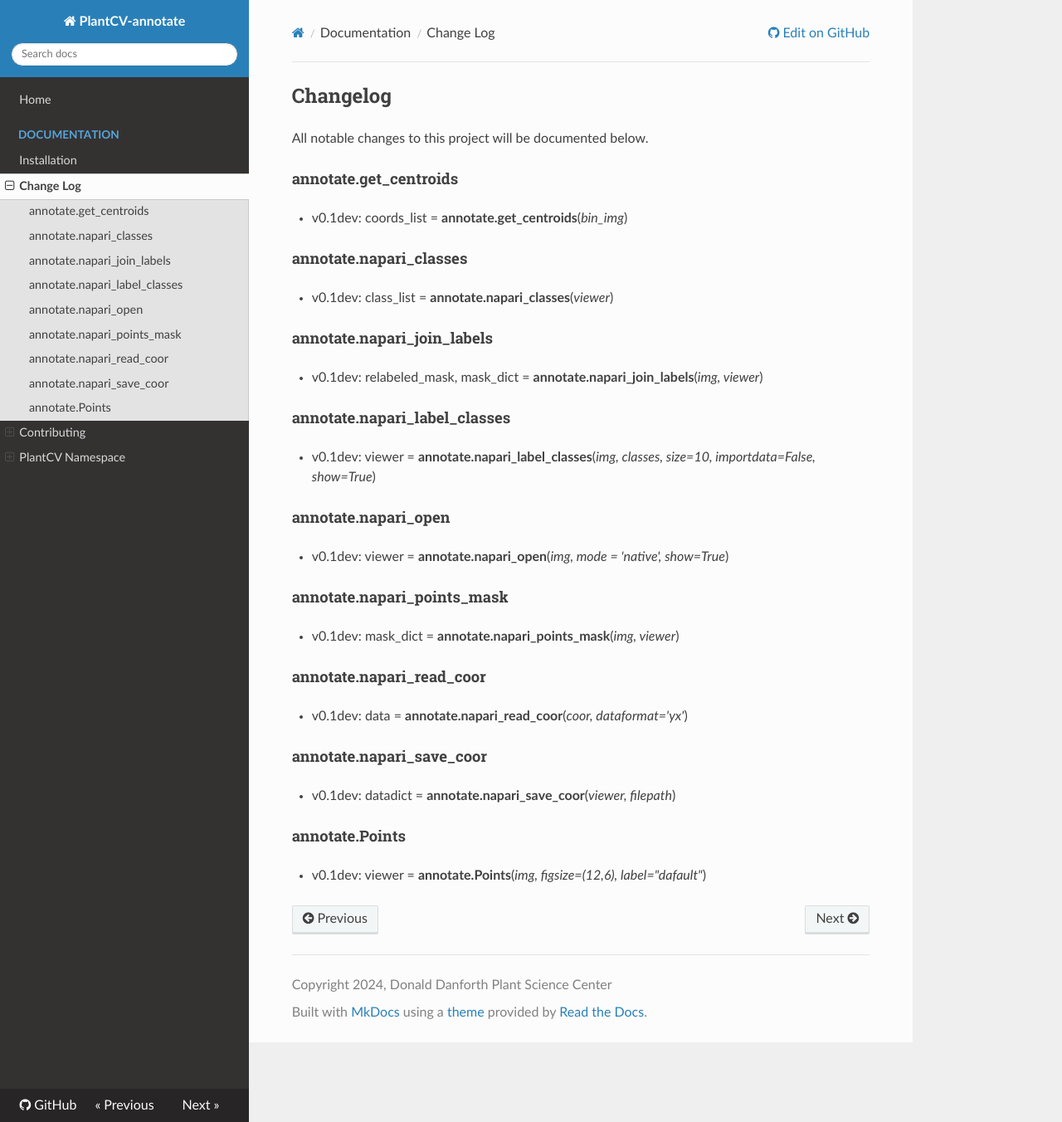
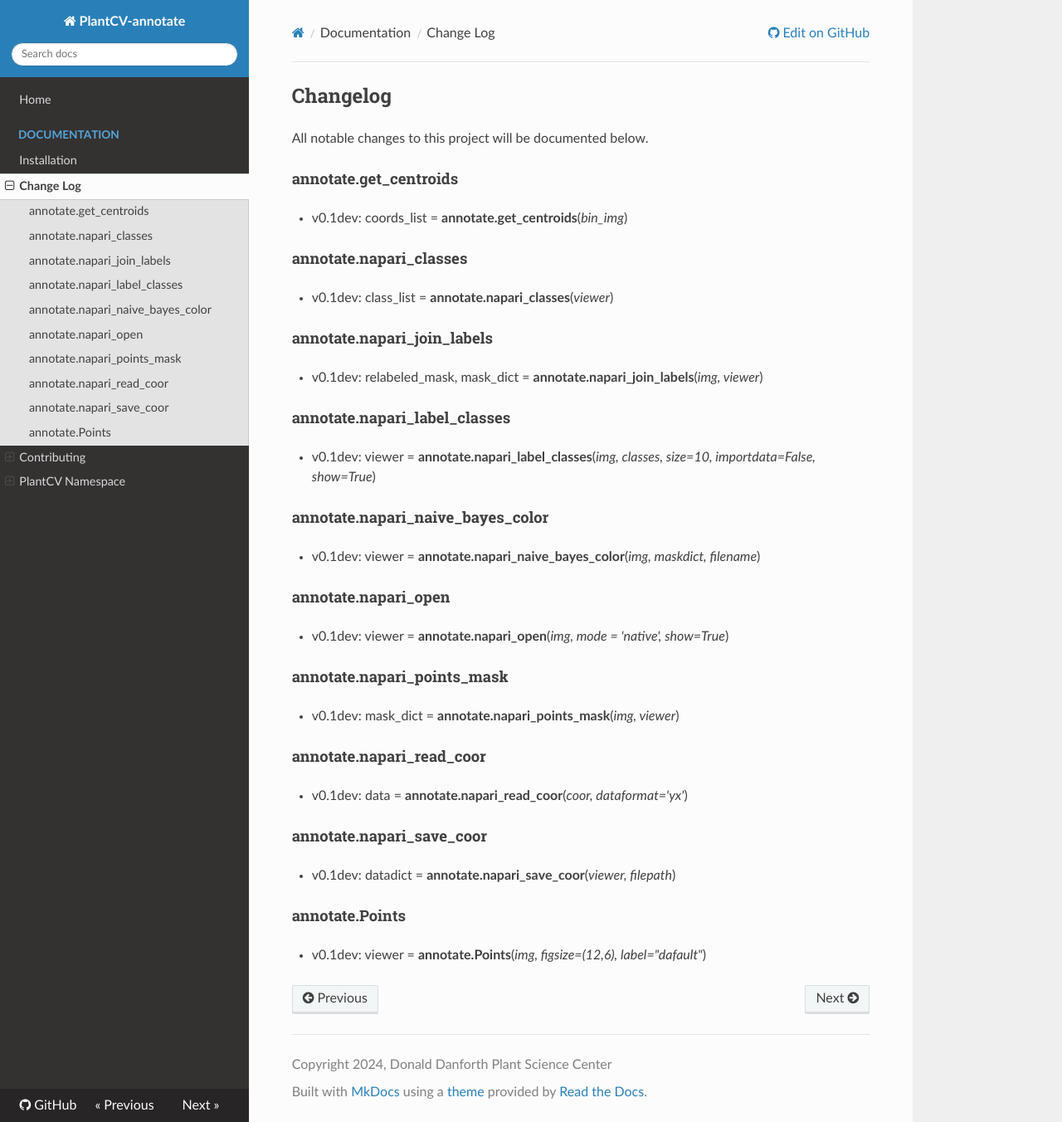
Before and after one commit to danforthcenter/plantcv-annotate, an MkDocs documentation site: the page built from docs/changelog.md, in a window 1280 px wide and 1352 px high. Shown: the whole window at 83% size. Built offline with MkDocs 1.6.1, drawn with Linux system fonts in a browser that asks for light colours; nearby versions of some CDN libraries.

Commit message:
Update changelog.md

```diff
--- a/docs/changelog.md
+++ b/docs/changelog.md
@@ -18,6 +18,10 @@ All notable changes to this project will be documented below.
 
 * v0.1dev: viewer = **annotate.napari_label_classes**(*img, classes, size=10, importdata=False, show=True*)
 
+#### annotate.napari_naive_bayes_color
+
+* v0.1dev: viewer = **annotate.napari_naive_bayes_color**(*img, maskdict, filename*)
+
 #### annotate.napari_open
 
 * v0.1dev: viewer = **annotate.napari_open**(*img, mode = 'native', show=True*)
```
